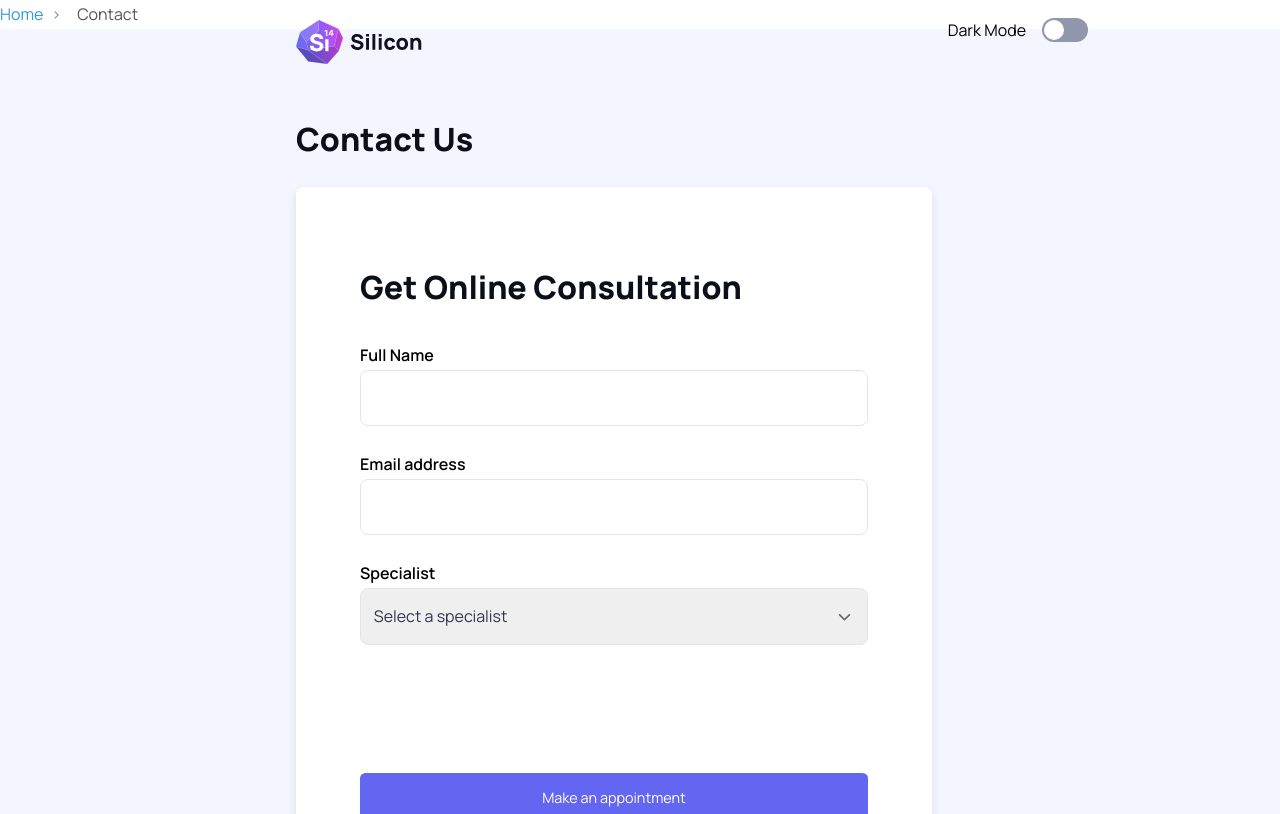
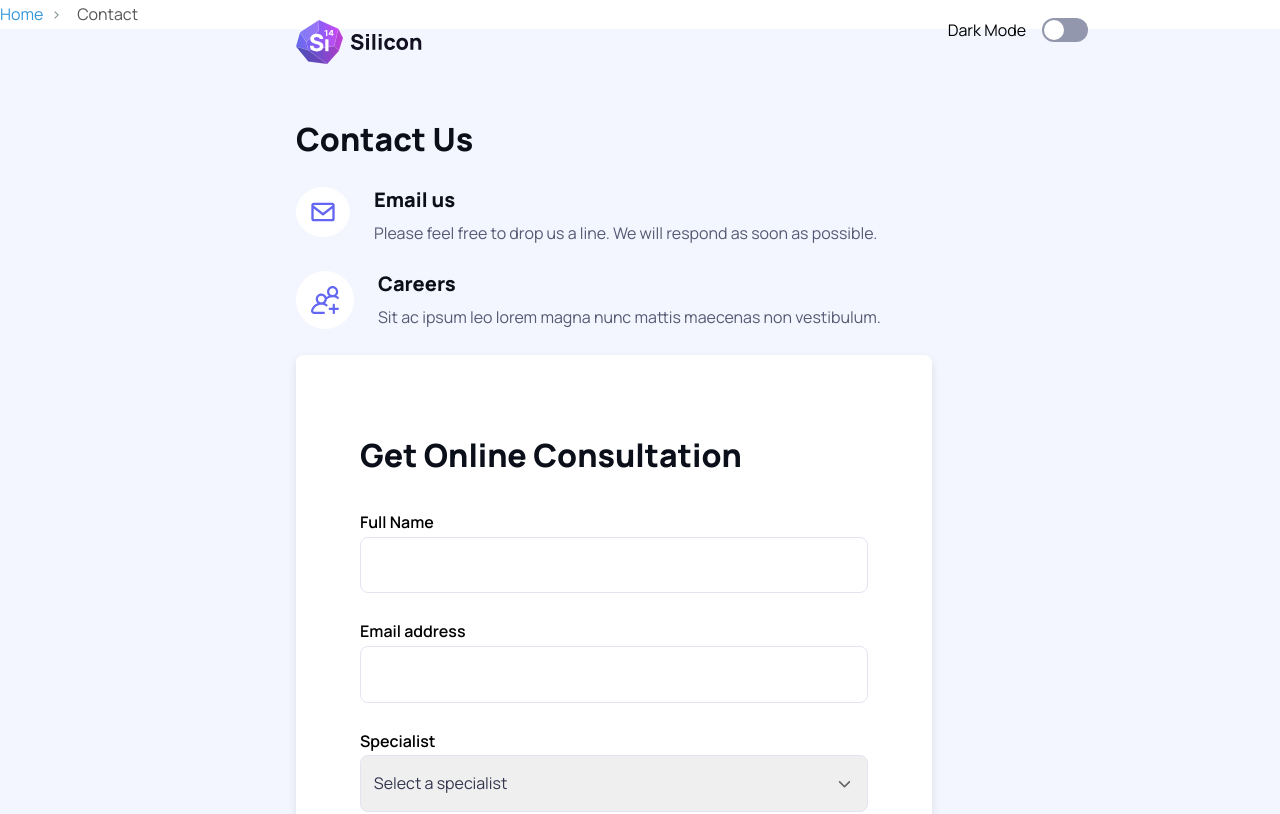
Before and after one commit to jeami174/Inl-mningsuppgift-JavaScript, a React (Vite) app: page /Contact in a window 1280 px wide. Shown: the top 814 px of the page. Built offline with nearby package versions, Linux system fonts and the light colour scheme.

Commit message:
arbetat med contactsection - lagt dit info-boxarna och ändrat på iconerna

```diff
--- a/src/Components/InfoBox.jsx
+++ b/src/Components/InfoBox.jsx
@@ -1,11 +1,16 @@
-// InfoBox.jsx
 import React from 'react';
 import './InfoBox.css';
 
-const InfoBox = ({ icon, title, description }) => {
+const InfoBox = ({ icon, title, description, iconBackgroundColor, iconBorderRadius }) => {
     return (
         <div className="info-box">
-            <div className="info-icon">
+            <div
+                className="info-icon"
+                style={{
+                    backgroundColor: iconBackgroundColor || 'var(--color-icon-bg)',
+                    borderRadius: iconBorderRadius || '8px'
+                }}
+            >
                 <img src={icon} alt={`${title} icon`} />
             </div>
             <h3>{title}</h3>
--- a/src/Pages/ContactPage/Sections/ContactSection.jsx
+++ b/src/Pages/ContactPage/Sections/ContactSection.jsx
@@ -1,8 +1,30 @@
 import React from 'react';
 import Button from '../../../Components/Button';
 import './ContactSection.css';
+import InfoBox from '../../../Components/InfoBox';
+import LetterIcon from '../../../Images/icons/Vector.svg';
+import AddIcon from '../../../Images/icons/add-group.svg';
 
 const Contact = () => {
+    const features = [
+        {
+            id: "info-1",
+            icon: LetterIcon,
+            title: "Email us",
+            description: "Please feel free to drop us a line. We will respond as soon as possible.",
+            iconBackgroundColor: '#FFF', // Ny bakgrundsfärg
+            iconBorderRadius: '50%' // Gör bakgrunden helt rund
+        },
+        {
+            id: "info-2",
+            icon: AddIcon,
+            title: "Careers",
+            description: "Sit ac ipsum leo lorem magna nunc mattis maecenas non vestibulum.",
+            iconBackgroundColor: '#FFF',
+            iconBorderRadius: '50%' // Gör även denna bakgrund rund
+        }
+    ];
+
     return (
         <>
             <section aria-label="Contact" id="section-contact" className="ContactSection">
@@ -10,6 +32,18 @@ const Contact = () => {
                     <div className="heading">
                         <h2 className="h2">Contact Us</h2>
                     </div>
+                    <div className="container-info">
+                    {features.map((feature) => (
+                        <InfoBox
+                            key={feature.id}
+                            icon={feature.icon}
+                            title={feature.title}
+                            description={feature.description}
+                            iconBackgroundColor={feature.iconBackgroundColor}
+                            iconBorderRadius={feature.iconBorderRadius}
+                        />
+                    ))}
+                </div>
                     <div className="card">
                         <div className="headline">
                             <h3>Get Online Consultation</h3>
```
Also changed, not shown: src/Images/icons/Vector.svg (added), src/Images/icons/add-group.svg (added), src/Pages/ContactPage/Sections/ContactSection.css (line endings or trailing spaces).
